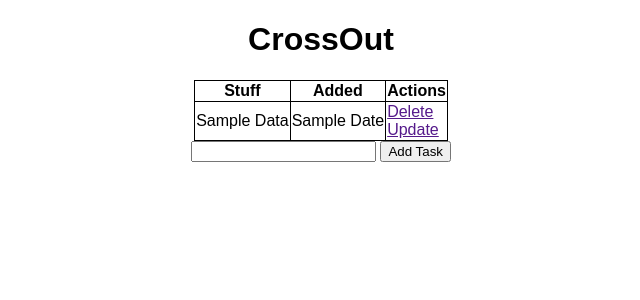
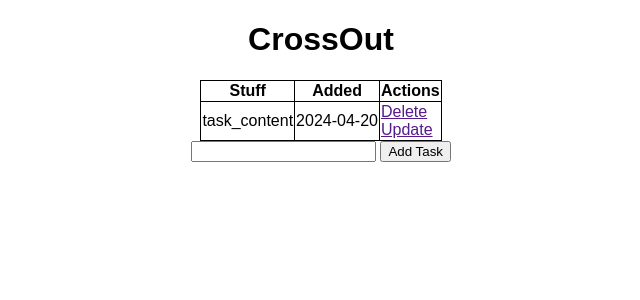
Before and after one commit to hardikkum444/water_my_flask, a Flask app: page / in a window 1280 px wide. Shown: the top 300 px of the page, without its empty margins (319-959 px from the left). Run offline with Flask 3, Linux system fonts and the light colour scheme.

Commit message:
task_name error

```diff
--- a/app.py
+++ b/app.py
@@ -1,4 +1,4 @@
-from flask import Flask, render_template, url_for, request
+from flask import Flask, render_template, url_for, request, redirect
 from flask_sqlalchemy import SQLAlchemy
 from datetime import datetime
 
@@ -21,9 +21,20 @@ class Todo(db.Model):
 @app.route('/', methods=['POST','GET'])
 def index():
     if request.method == 'POST':
-        pass
+
+        task_content = request.form['content']
+        new_task = Todo(content="task_content")
+
+        try:
+            db.session.add(new_task)
+            db.session.commit()
+            return redirect('/')
+
+        except:
+            return "Error"
     else:
-        return render_template('index.html')
+        tasks = Todo.query.order_by(Todo.date_created).all()
+        return render_template('index.html', tasks=tasks)
 
 with app.app_context():
     db.create_all()
--- a/templates/index.html
+++ b/templates/index.html
@@ -17,14 +17,19 @@
             <th>Added</th> <!-- Corrected closing tag -->
             <th>Actions</th> <!-- Corrected closing tag -->
         </tr>
+
+        {% for task in tasks %}
+
             <tr>
-            <td>Sample Data</td> <!-- Example content -->
-            <td>Sample Date</td> <!-- Example content -->
+                <td>{{ task.content }}</td> <!-- Example content -->
+                <td>{{ task.date_created.date() }}</td> <!-- Example content -->
                 <td>
                     <a href="">Delete</a><br>
                     <a href="">Update</a>
                 </td>
             </tr>
+        {% endfor %}
+
     </table>
 
     <form actions="/" method="POST">
```
Also changed, not shown: instance/test.db. Lines whose indentation alone changed are shown as unchanged.
